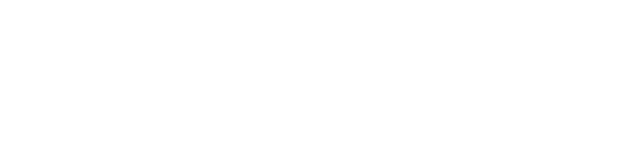
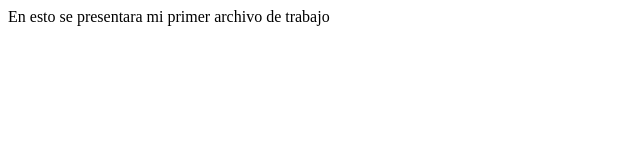
Before and after one commit to AnderzonPortal/Laboratorio01, a plain HTML site: page index.html in a window 1280 px wide. Shown: the whole page, without its empty margins (0-640 px from the left). Drawn offline with Linux system fonts and the light colour scheme.

Commit message:
Update index.html

```diff
--- a/index.html
+++ b/index.html
@@ -3,9 +3,9 @@
 <head>
     <meta charset="UTF-8">
     <meta name="viewport" content="width=device-width, initial-scale=1.0">
-    <title>Este es mi primer archivo de trabajo</title>
+    <title>1 | Archivo</title>
 </head>
 <body>
-
+    En esto se presentara mi primer archivo de trabajo
 </body>
 </html>
```
